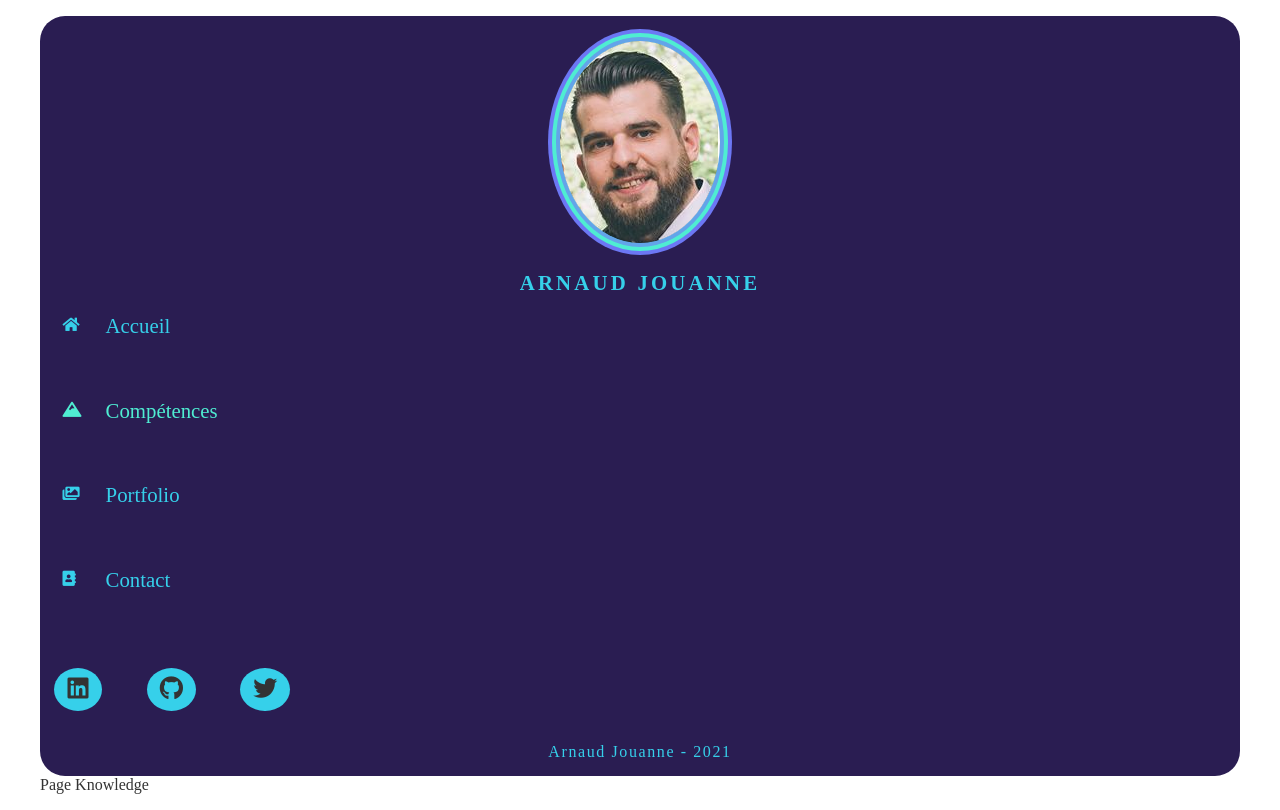
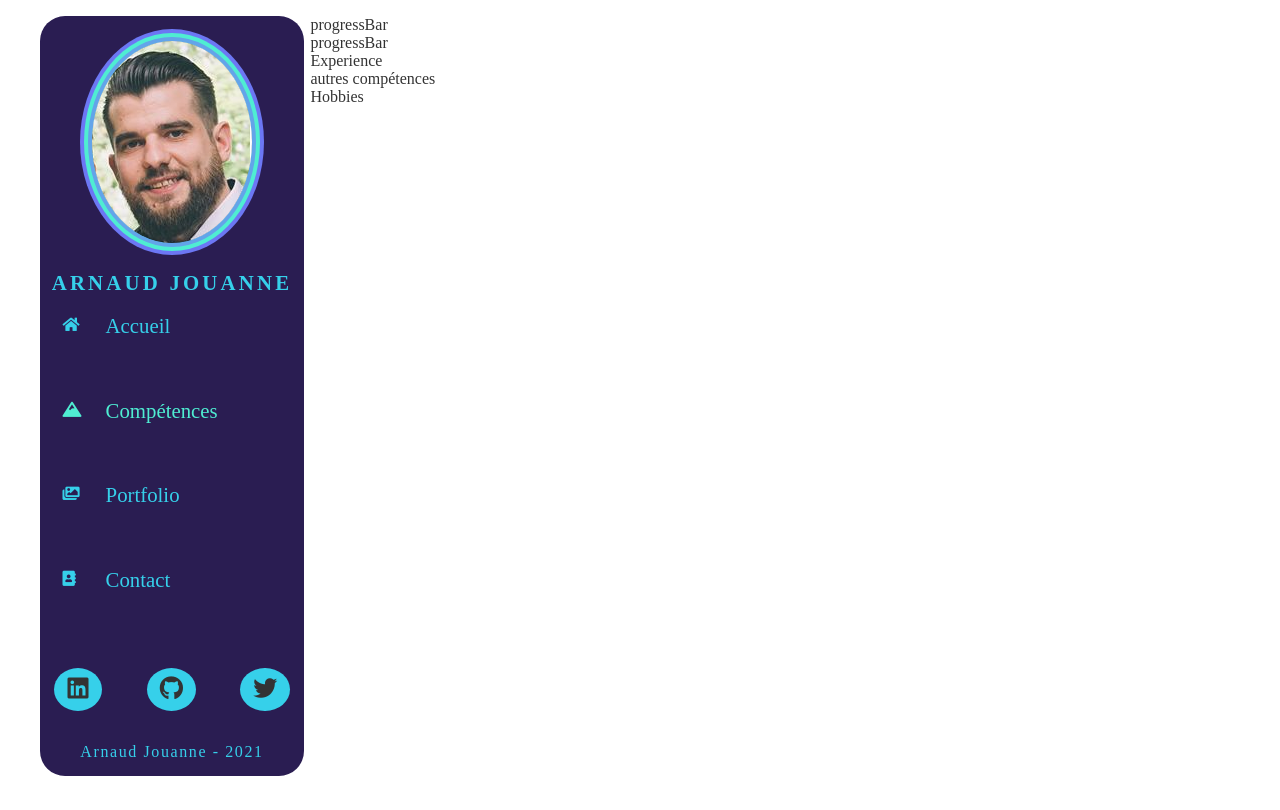
Before and after one commit to Nonos2k12/Site_CV_React, a React (Create React App) app: page /competences in a window 1280 px wide. Built offline with nearby package versions, Linux system fonts and the light colour scheme; a web font is replaced by a local one.

Commit message:
Start working on the progressBar component

```diff
--- a/src/components/knowledges/Languages.js
+++ b/src/components/knowledges/Languages.js
@@ -1,7 +1,36 @@
-import React from "react";
+import React, { Component } from "react";
+import ProgressBar from "./ProgressBar";
 
-const Languages = () => {
-  return <div>Langages</div>;
-};
+class Languages extends Component {
+  state = {
+    languages: [
+      { id: 1, value: "Javascript", xp: 1 },
+      { id: 2, value: "CSS", xp: 2 },
+      { id: 3, value: "C#", xp: 0.5 },
+      { id: 4, value: "PHP", xp: 0.8 },
+    ],
+    frameworks: [
+      { id: 1, value: "React", xp: 0.7 },
+      { id: 2, value: "Bootstrap", xp: 0.4 },
+      { id: 3, value: "Sass", xp: 0.5 },
+      { id: 4, value: "Node.js", xp: 0.7 },
+    ],
+  };
+
+  render() {
+    let { languages, frameworks } = this.state;
+
+    return (
+      <div className="languagesFrameworks">
+        <ProgressBar
+          languages={languages}
+          className="languagesDisplay"
+          title="languages"
+        />
+        <ProgressBar />
+      </div>
+    );
+  }
+}
 
 export default Languages;
--- /dev/null
+++ b/src/components/knowledges/ProgressBar.js
@@ -0,0 +1,7 @@
+import React from "react";
+
+const ProgressBar = () => {
+  return <div>progressBar</div>;
+};
+
+export default ProgressBar;
--- a/src/pages/Knowledges.js
+++ b/src/pages/Knowledges.js
@@ -1,11 +1,20 @@
 import React from "react";
+import Experience from "../components/knowledges/Experience";
+import Hobbies from "../components/knowledges/Hobbies";
+import Languages from "../components/knowledges/Languages";
 import Navigation from "../components/Navigation";
+import OtherSkills from "../components/OtherSkills";
 
 const Knowledges = () => {
   return (
-    <div>
+    <div className="knowledges">
       <Navigation />
-      Page Knowledge
+      <div className="knowledgesContent">
+        <Languages />
+        <Experience />
+        <OtherSkills />
+        <Hobbies />
+      </div>
     </div>
   );
 };
```
